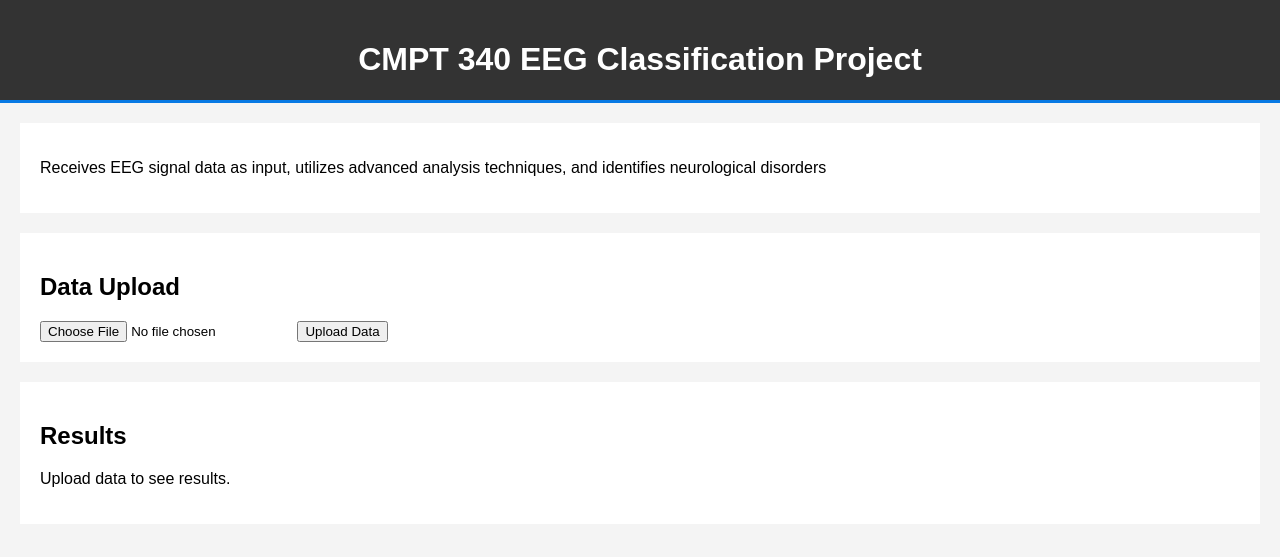
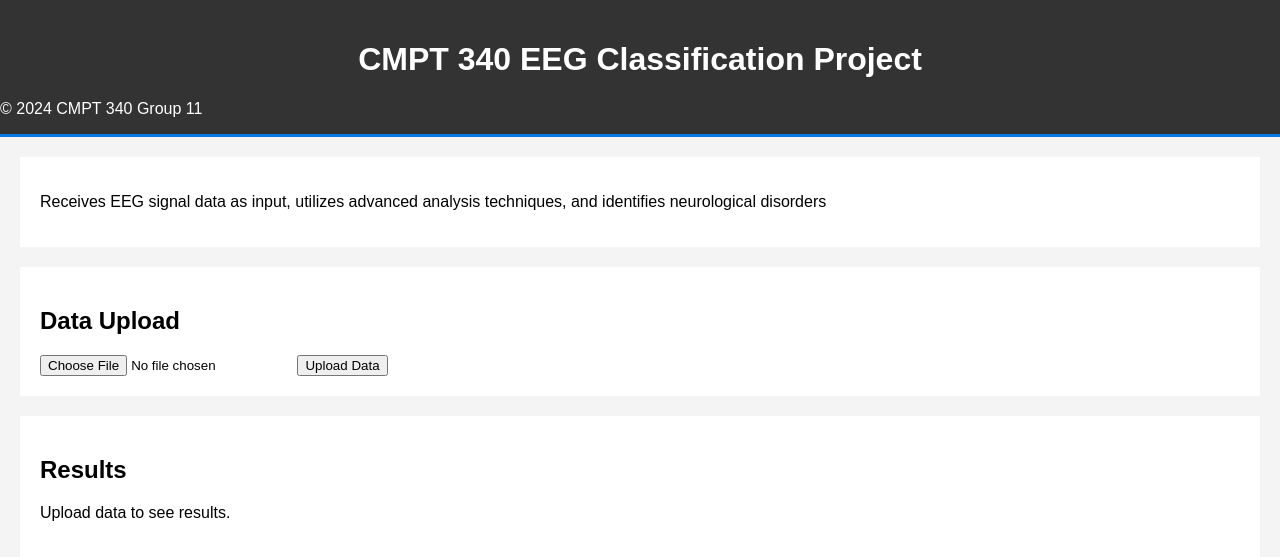
Before and after one commit to sfu-cmpt340/2024_1_project_11, a Flask app: page / in a window 1280 px wide. Shown: the top 557 px of the page. Run offline with Flask 3, Linux system fonts and the light colour scheme; parts of the project's set-up code (start-up, migrations or seed data) failed here and were passed over.

Commit message:
add group name to header section in html

```diff
--- a/templates/index.html
+++ b/templates/index.html
@@ -10,6 +10,7 @@
 <body>
     <header>
         <h1>CMPT 340 EEG Classification Project</h1>
+        <p>© 2024 CMPT 340 Group 11</p>
     </header>
 
     <section id="home">
```
